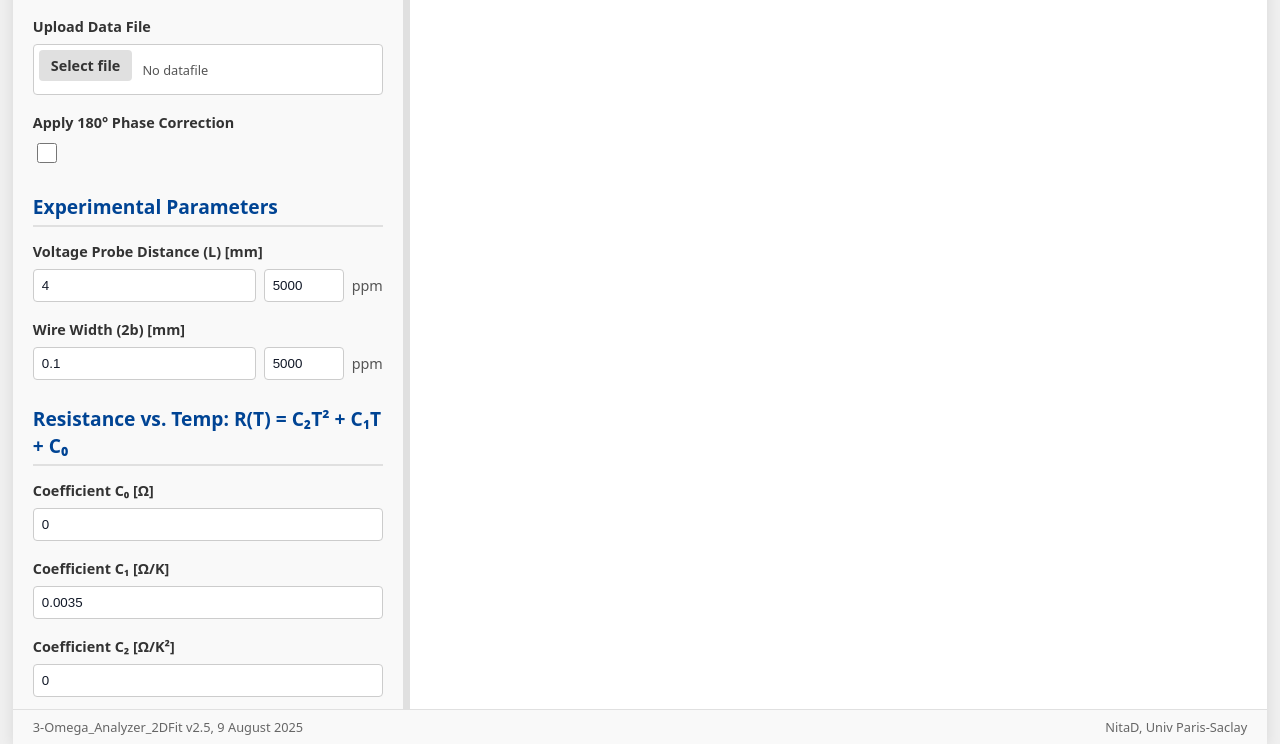
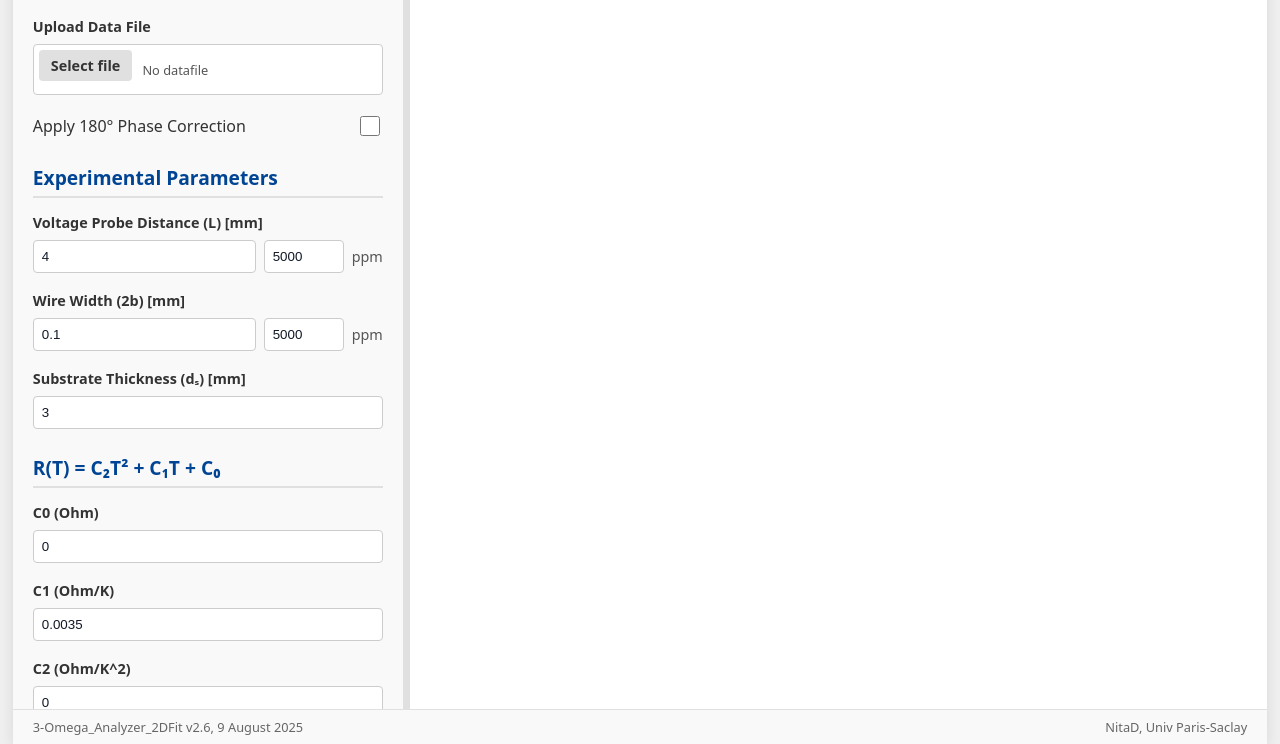
Before and after one commit to nitad54448/calc_3omega, a plain HTML site: page index.html in a window 1280 px wide. Shown: the part 56-800 px from the top of the page. Drawn offline with nearby package versions, Linux system fonts and the light colour scheme.

Commit message:
Update index.html

```diff
--- a/index.html
+++ b/index.html
@@ -3,7 +3,7 @@
 <head>
     <meta charset="UTF-8">
     <meta name="viewport" content="width=device-width, initial-scale=1.0">
-    <title>3-Omega 2D Fit Analyzer (v2.5)</title>
+    <title>3-Omega 2D Fit Analyzer</title>
     <script src="https://d3js.org/d3.v7.min.js"></script>
     <script src="https://cdnjs.cloudflare.com/ajax/libs/jspdf/2.5.1/jspdf.umd.min.js"></script>
     <script src="https://cdnjs.cloudflare.com/ajax/libs/html2canvas/1.4.1/html2canvas.min.js"></script>
@@ -211,6 +211,16 @@
             flex-direction: column;
             gap: 10px;
         }
+
+        .control-group-checkbox {
+            display: flex;
+            align-items: center;
+            justify-content: space-between;
+            margin-bottom: 18px;
+        }
+        .control-group-checkbox label {
+            margin-bottom: 0; /* Override default block margin */
+        }
     </style>
 </head>
 <body>
@@ -230,7 +240,7 @@
                     </div>
                 </div>
 
-                <div class="control-group">
+                <div class="control-group-checkbox">
                     <label for="phase-shift-180">Apply 180° Phase Correction</label>
                     <input type="checkbox" id="phase-shift-180" style="width: 20px; height: 20px; cursor: pointer;">
                 </div>
@@ -253,24 +263,23 @@
                         <span>ppm</span>
                     </div>
                 </div>
-
-                <h2>Resistance vs. Temp: R(T) = C₂T² + C₁T + C₀</h2>
                 <div class="control-group">
-                    <label for="tcr-c0">Coefficient C₀ [Ω]</label>
+                    <label for="thickness-substrate">Substrate Thickness (dₛ) [mm]</label>
+                    <input type="number" id="thickness-substrate" value="3">
+                </div>
+
+                <h2>R(T) = C₂T² + C₁T + C₀</h2>
+                <div class="control-group">
+                    <label for="tcr-c0">C0 (Ohm)</label>
                     <input type="number" id="tcr-c0" value="0" step="any">
                 </div>
                 <div class="control-group">
-                    <label for="tcr-c1">Coefficient C₁ [Ω/K]</label>
+                    <label for="tcr-c1">C1 (Ohm/K)</label>
                     <input type="number" id="tcr-c1" value="0.0035" step="any">
                 </div>
                 <div class="control-group">
-                    <label for="tcr-c2">Coefficient C₂ [Ω/K²]</label>
+                    <label for="tcr-c2">C2 (Ohm/K^2)</label>
                     <input type="number" id="tcr-c2" value="0" step="any">
-                </div>
-
-                 <div class="control-group">
-                    <label for="thickness-substrate">Substrate Thickness (dₛ) [mm]</label>
-                    <input type="number" id="thickness-substrate" value="3">
                 </div>
 
                 <div id="fitting-controls" class="hidden">
@@ -307,7 +316,7 @@
             </div>
         </div>
         <footer>
-            <span>3-Omega_Analyzer_2DFit v2.5, 9 August 2025</span>
+            <span>3-Omega_Analyzer_2DFit v2.6, 9 August 2025</span>
             <span>NitaD, Univ Paris-Saclay</span>
         </footer>
     </div>
@@ -1368,7 +1377,7 @@
                         }
                     }
                 }
-                pdf.save(`3omega_report_v2.5_final_${new Date().toISOString().replace(/[:.]/g, '-')}.pdf`);
+                pdf.save(`3omega_report_v2.6_${new Date().toISOString().replace(/[:.]/g, '-')}.pdf`);
             } catch (error) {
                 console.error("Error generating PDF:", error);
                 showError("An error occurred while generating the PDF. See browser console.");
```
